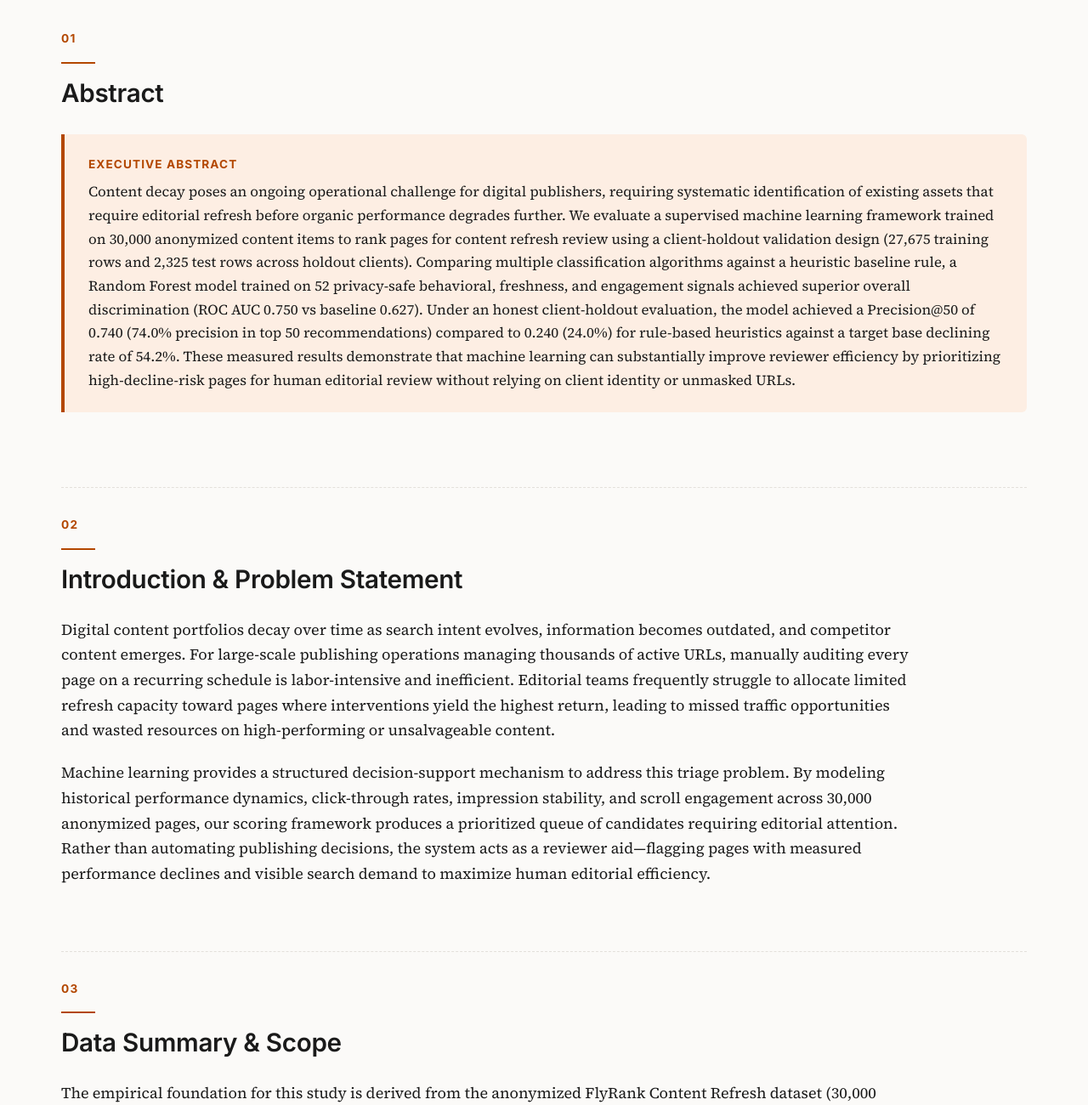
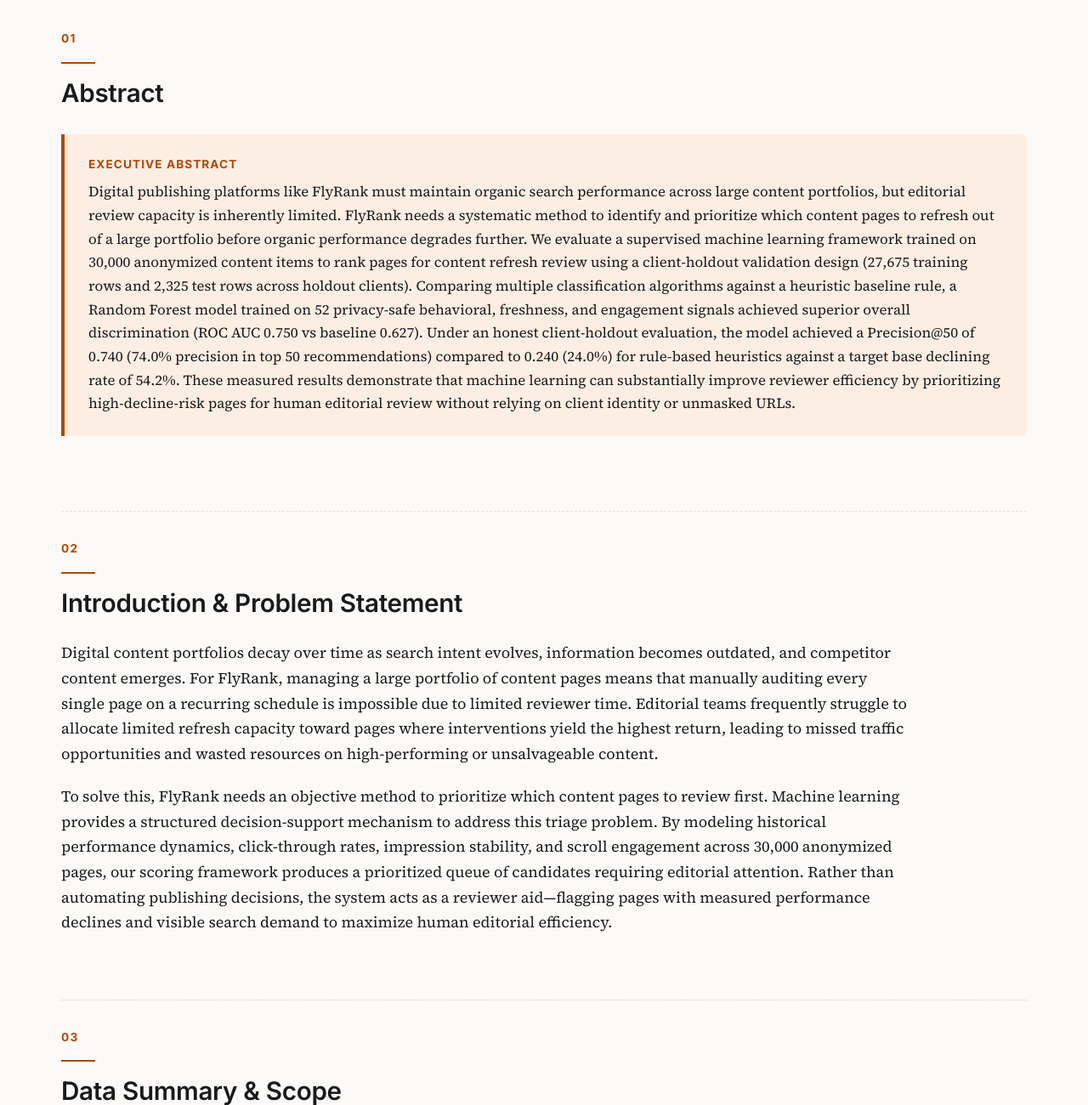
Before and after one commit to Abdul-Samad-17/FlyRank-Internship, a plain HTML site: page docs/index.html in a window 1280 px wide. Shown: the part 381-1681 px from the top of the page at 85% size. Drawn offline with Linux system fonts and the light colour scheme.

```diff
--- a/docs/index.html
+++ b/docs/index.html
@@ -58,7 +58,7 @@
       <div class="callout-box">
         <div class="callout-title">Executive Abstract</div>
         <p>
-          Content decay poses an ongoing operational challenge for digital publishers, requiring systematic identification of existing assets that require editorial refresh before organic performance degrades further. We evaluate a supervised machine learning framework trained on 30,000 anonymized content items to rank pages for content refresh review using a client-holdout validation design (27,675 training rows and 2,325 test rows across holdout clients). Comparing multiple classification algorithms against a heuristic baseline rule, a Random Forest model trained on 52 privacy-safe behavioral, freshness, and engagement signals achieved superior overall discrimination (ROC AUC 0.750 vs baseline 0.627). Under an honest client-holdout evaluation, the model achieved a Precision@50 of 0.740 (74.0% precision in top 50 recommendations) compared to 0.240 (24.0%) for rule-based heuristics against a target base declining rate of 54.2%. These measured results demonstrate that machine learning can substantially improve reviewer efficiency by prioritizing high-decline-risk pages for human editorial review without relying on client identity or unmasked URLs.
+          Digital publishing platforms like FlyRank must maintain organic search performance across large content portfolios, but editorial review capacity is inherently limited. FlyRank needs a systematic method to identify and prioritize which content pages to refresh out of a large portfolio before organic performance degrades further. We evaluate a supervised machine learning framework trained on 30,000 anonymized content items to rank pages for content refresh review using a client-holdout validation design (27,675 training rows and 2,325 test rows across holdout clients). Comparing multiple classification algorithms against a heuristic baseline rule, a Random Forest model trained on 52 privacy-safe behavioral, freshness, and engagement signals achieved superior overall discrimination (ROC AUC 0.750 vs baseline 0.627). Under an honest client-holdout evaluation, the model achieved a Precision@50 of 0.740 (74.0% precision in top 50 recommendations) compared to 0.240 (24.0%) for rule-based heuristics against a target base declining rate of 54.2%. These measured results demonstrate that machine learning can substantially improve reviewer efficiency by prioritizing high-decline-risk pages for human editorial review without relying on client identity or unmasked URLs.
         </p>
       </div>
     </section>
@@ -69,11 +69,11 @@
       <h2>Introduction &amp; Problem Statement</h2>
 
       <p>
-        Digital content portfolios decay over time as search intent evolves, information becomes outdated, and competitor content emerges. For large-scale publishing operations managing thousands of active URLs, manually auditing every page on a recurring schedule is labor-intensive and inefficient. Editorial teams frequently struggle to allocate limited refresh capacity toward pages where interventions yield the highest return, leading to missed traffic opportunities and wasted resources on high-performing or unsalvageable content.
+        Digital content portfolios decay over time as search intent evolves, information becomes outdated, and competitor content emerges. For FlyRank, managing a large portfolio of content pages means that manually auditing every single page on a recurring schedule is impossible due to limited reviewer time. Editorial teams frequently struggle to allocate limited refresh capacity toward pages where interventions yield the highest return, leading to missed traffic opportunities and wasted resources on high-performing or unsalvageable content.
       </p>
 
       <p>
-        Machine learning provides a structured decision-support mechanism to address this triage problem. By modeling historical performance dynamics, click-through rates, impression stability, and scroll engagement across 30,000 anonymized pages, our scoring framework produces a prioritized queue of candidates requiring editorial attention. Rather than automating publishing decisions, the system acts as a reviewer aid—flagging pages with measured performance declines and visible search demand to maximize human editorial efficiency.
+        To solve this, FlyRank needs an objective method to prioritize which content pages to review first. Machine learning provides a structured decision-support mechanism to address this triage problem. By modeling historical performance dynamics, click-through rates, impression stability, and scroll engagement across 30,000 anonymized pages, our scoring framework produces a prioritized queue of candidates requiring editorial attention. Rather than automating publishing decisions, the system acts as a reviewer aid—flagging pages with measured performance declines and visible search demand to maximize human editorial efficiency.
       </p>
     </section>
 
```
Also changed, not shown: 1 other file.
